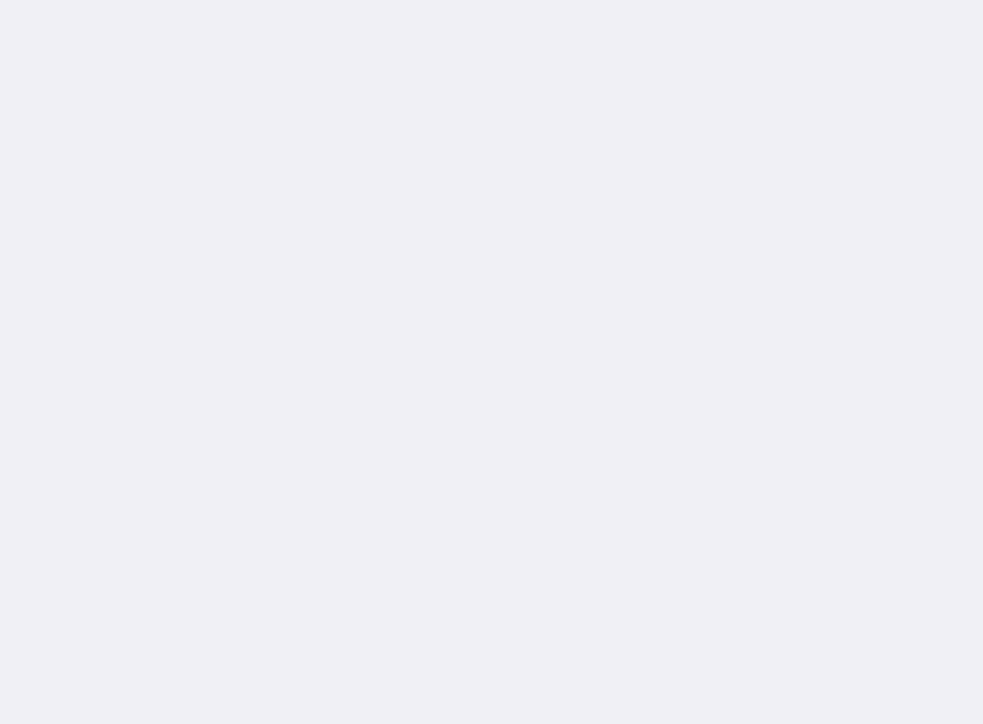
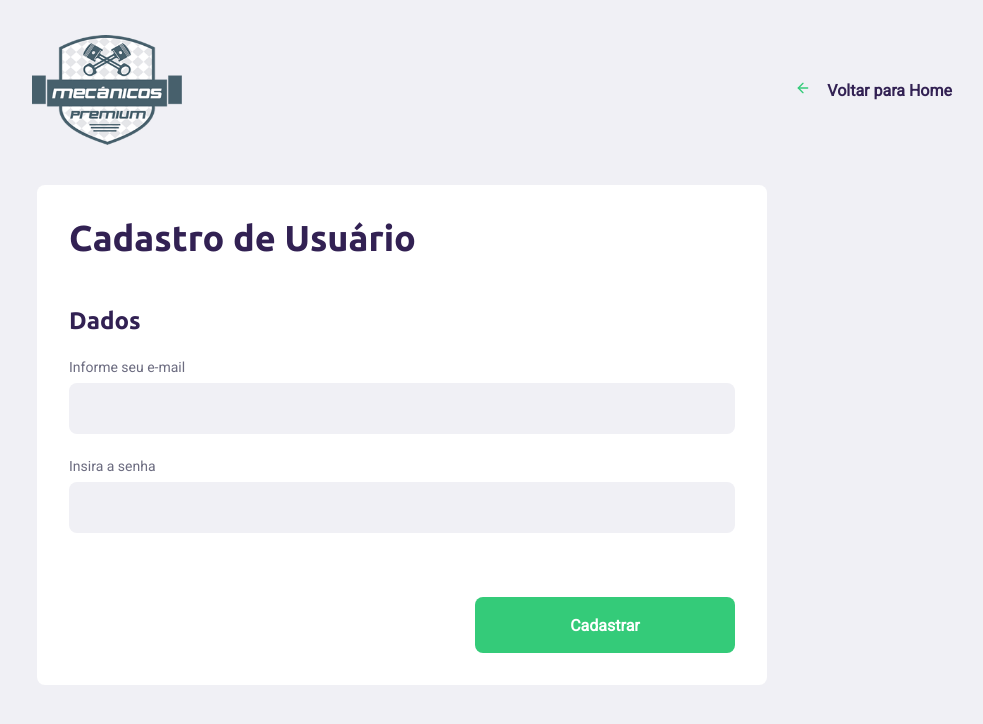
Before and after one commit to CaioCesarRocha/OFICINAS_APP_WEB, a React (Create React App) app in the folder oficinaweb/: page /create-user in a window 1280 px wide. Shown: the top 724 px of the page, without its empty margins (238-1221 px from the left). Built offline with nearby package versions, Linux system fonts and the light colour scheme.

Commit message:
create pages Login/CreateUser
-add in routes

```diff
--- a/oficinaweb/src/pages/CreateMechanical/index.tsx
+++ b/oficinaweb/src/pages/CreateMechanical/index.tsx
@@ -1,4 +1,4 @@
-import React , {useEffect, useState, ChangeEvent, FormEvent} from 'react';
+import React , {useEffect, useState, ChangeEvent} from 'react';
 import { Link, useHistory } from 'react-router-dom';
 import { FiArrowLeft} from 'react-icons/fi';
 import { TileLayer, Marker, MapContainer, useMapEvents} from 'react-leaflet';
@@ -31,7 +31,7 @@ interface FormValues { //necessário para o formik
     whatsapp: string;
     city: string;
     uf: string;
-  }
+}
 
 const schema = Yup.object().shape({ //validation com Yup
     name: Yup.string().required('O campo Nome é obrigatório'),
--- a/oficinaweb/src/pages/CreateMechanical/style.css
+++ b/oficinaweb/src/pages/CreateMechanical/style.css
@@ -11,9 +11,8 @@
 #page-create-mechanical {
     width: 100%;
     max-width: 1100px;
-
     margin: 0 auto;
-  }
+}
 
   #page-create-mechanical header {
     margin-top: 35px;
--- /dev/null
+++ b/oficinaweb/src/pages/CreateUser/index.tsx
@@ -0,0 +1,105 @@
+import React, {useEffect, useState, ChangeEvent} from 'react';
+import {Form, Formik} from 'formik';
+import * as Yup from "yup";
+import { Link, useHistory } from 'react-router-dom';
+import { FiArrowLeft} from 'react-icons/fi';
+import api from '../../services/api';
+
+import logo from '../../assets/logo.png';
+import './style.css';
+
+interface FormValues { //necessário para o formik
+    email: string;
+    senha: string;
+}
+
+const schema = Yup.object().shape({ //validation com Yup
+    email: Yup.string().email('Email inválido').required('O campo Email é obrigatório'),
+    senha: Yup.string().required('O campo senha é obrigatório').min(6)
+})
+
+
+
+const CreateUser = () =>{
+
+    const [ formData, setFormData] = useState({
+        email: "",
+        senha: "",
+    })
+
+    const history = useHistory();
+
+    const initialValues: FormValues = { email: '', senha: ''};
+
+    function handleInputChange(event: ChangeEvent<HTMLInputElement>){
+        const {name, value} = event.target
+        setFormData({...formData, [name]:value }) //copia tudo que ja tem la dentro pra evitar de um apagar o outro
+    };
+
+    async function handleSubmit(){
+        const {email, senha} = formData;
+
+        const data = new FormData();
+        data.append('email', email);
+        data.append('name', senha);
+
+        await api.post('mechanicals', data);
+
+        alert('Empresa cadastrada com sucesso!');
+        history.push('/login');
+    };
+
+    return(
+        <div id="page-create-user">
+            <header>
+                <img className="logo_register" src={logo} alt="Oficina Mecânica" />
+                <Link to="/login">
+                <span><FiArrowLeft/></span>
+                    Voltar para Home
+                </Link>
+            </header>
+            <Formik
+                validationSchema={schema}
+                initialValues={initialValues}
+                onSubmit={handleSubmit}
+            >
+                {({errors}) =>(
+                    <Form>
+                        <h1>Cadastro de Usuário</h1>
+                        <fieldset>
+                            <legend>
+                                <h2>Dados</h2>
+                            </legend>
+                            <div className="field">
+                                <label htmlFor="email">Informe seu e-mail</label>
+                                <input
+                                    type="text"
+                                    name="email"
+                                    id="email"
+                                    onChange = {handleInputChange}
+                                />
+                                {errors.email &&(<div className="errorsForm">{errors.email}</div>)}
+                            </div>
+                            <div className="field">
+                                <label htmlFor="senha">Insira a senha</label>
+                                <input
+                                    type="password"
+                                    name="senha"
+                                    id="senha"
+                                    onChange = {handleInputChange}
+                                />
+                                {errors.senha &&(<div className="errorsForm">{errors.senha}</div>)}
+                            </div>
+                        </fieldset>
+                        <button type="submit" onClick={handleSubmit} >
+                            Cadastrar
+                        </button>
+                    </Form>
+                )}
+            </Formik>
+        </div>
+    );
+
+}
+
+export default CreateUser;
--- /dev/null
+++ b/oficinaweb/src/pages/CreateUser/style.css
@@ -0,0 +1,110 @@
+.logo_register{
+    width: 150px;
+    height:110px;
+    margin-left: 180px;
+  }
+
+  .errorsForm{
+    color:red;
+  }
+
+
+#page-create-user {
+    width: 100%;
+    max-width: 1100px;
+
+    margin: 0 auto;
+}
+
+#page-create-user header {
+    margin-top: 35px;
+    display: flex;
+    justify-content: space-between;
+    align-items: center;
+}
+
+#page-create-user header a {
+  color: var(--title-color);
+  font-weight: bold;
+  text-decoration: none;
+  display: flex;
+  align-items: center;
+}
+
+#page-create-user header a svg {
+  margin-right: 16px;
+  color: var(--primary-color);
+}
+
+#page-create-user form {
+    margin: 40px auto;
+    padding: 32px;
+    max-width: 730px;
+    background: #FFF;
+    border-radius: 8px;
+
+    display: flex;
+    flex-direction: column;
+  }
+
+  #page-create-user form h1 {
+    font-size: 36px;
+  }
+
+  #page-create-user form fieldset {
+    margin-top: 48px;
+    min-inline-size: auto;
+    border: 0;
+  }
+
+  #page-create-user form .field {
+    flex: 1;
+    display: flex;
+    flex-direction: column;
+    margin-top: 24px;
+    margin-bottom: 24px;
+  }
+
+  #page-create-user form .field input[type=text],
+  #page-create-user form .field input[type=email],
+  #page-create-user form .field input[type=password] {
+    flex: 1;
+    background: #F0F0F5;
+    border-radius: 8px;
+    border: 0;
+    padding: 16px 24px;
+    font-size: 16px;
+    color: #6C6C80;
+  }
+
+  #page-create-user form .field input::placeholder {
+    color: #A0A0B2;
+  }
+
+  #page-create-user form .field label {
+    font-size: 14px;
+    margin-bottom: 8px;
+  }
+
+  #page-create-user form .field :disabled {
+    cursor: not-allowed;
+  }
+
+  #page-create-user form button {
+    width: 260px;
+    height: 56px;
+    background: var(--primary-color);
+    border-radius: 8px;
+    color: #FFF;
+    font-weight: bold;
+    font-size: 16px;
+    border: 0;
+    align-self: flex-end;
+    margin-top: 40px;
+    transition: background-color 0.2s;
+    cursor: pointer;
+  }
+
+  #page-create-user form button:hover {
+    background: #2FB86E;
+  }
--- /dev/null
+++ b/oficinaweb/src/pages/Login/index.tsx
@@ -0,0 +1,47 @@
+import React, {useEffect, useState, ChangeEvent} from 'react';
+import {Form, Formik} from 'formik';
+import * as Yup from "yup";
+
+import logo from '../../assets/logo.png';
+
+
+interface FormValues { //necessário para o formik
+    email: string;
+    senha: string;
+}
+
+const schema = Yup.object().shape({ //validation com Yup
+    email: Yup.string().email('Email inválido').required('O campo Email é obrigatório'),
+    senha: Yup.string().required('O campo senha é obrigatório').min(6)
+})
+
+
+const Login = () =>{
+
+    const initialValues: FormValues = { email: '', senha: ''};
+
+    async function handleSubmit(){
+    };
+
+    return(
+        <div id="page-login">
+            <header>
+                <img className="logo_register" src={logo} alt="Oficina Mecânica" />
+            </header>
+            <Formik
+                validationSchema={schema}
+                initialValues={initialValues}
+                onSubmit={handleSubmit}
+            >
+                {({errors}) =>(
+                    <Form>
+                        <h1>Login</h1>
+                    </Form>
+                )}
+            </Formik>
+        </div>
+    );
+
+}
+
+export default Login;
--- a/oficinaweb/src/routes.tsx
+++ b/oficinaweb/src/routes.tsx
@@ -2,12 +2,16 @@ import React from 'react';
 import {Route, BrowserRouter} from "react-router-dom";
 
 import Home from './pages/Home';
+import Login from './pages/Login';
+import CreateUser from './pages/CreateUser';
 import CreateMechanical from './pages/CreateMechanical';
 
 const Routes = () => {
     return(
         <BrowserRouter>
             <Route component={Home} path="/" exact/>
+            <Route component={Login} path="/login" />
+            <Route component={CreateUser} path="/create-user" />
             <Route component={CreateMechanical} path="/create-mechanical" />
         </BrowserRouter>
     );
```
